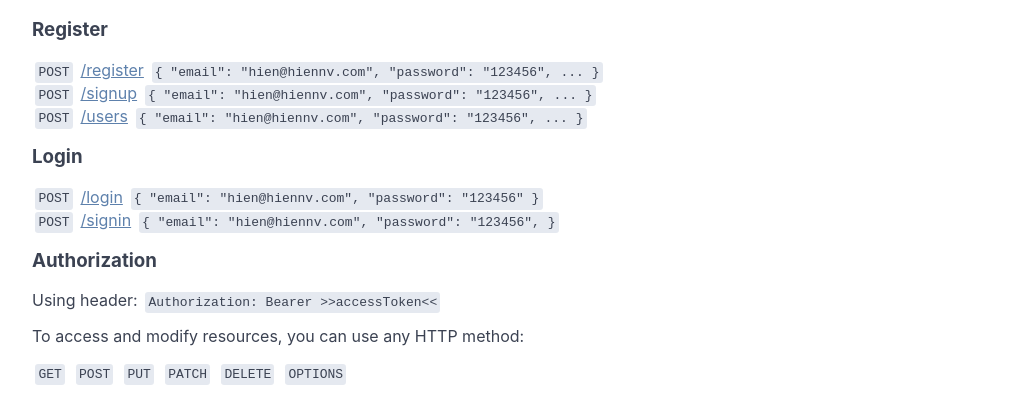
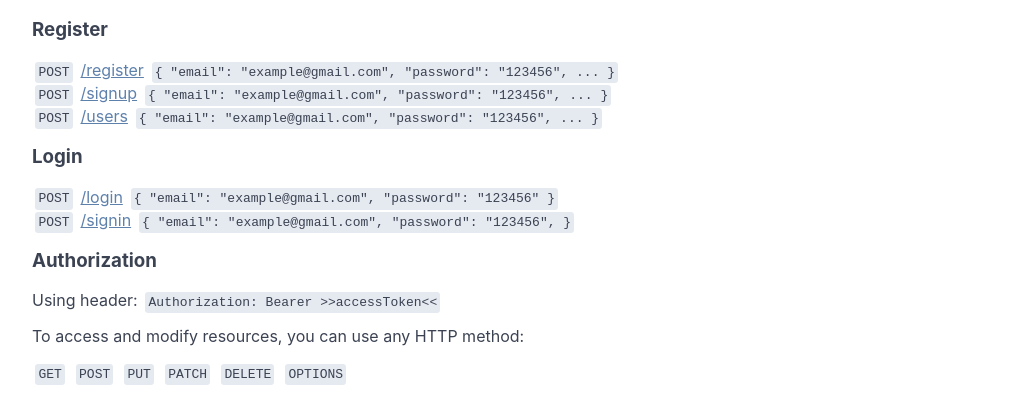
Before and after one commit to hiennguyen92/hiennv-fake-api, a website: page public/index.html in a window 1280 px wide. Shown: the part 386-800 px from the top of the page, without its empty margins (128-1151 px from the left). Drawn offline with Linux system fonts and the light colour scheme; no server answers.

Commit message:
add more data

```diff
--- a/public/index.html
+++ b/public/index.html
@@ -50,7 +50,7 @@
           <code>POST</code>
           <a href="register">/register</a>
           <code>{
-                "email": "hien@hiennv.com",
+                "email": "example@gmail.com",
                 "password": "123456",
                 ...
               }</code>
@@ -59,7 +59,7 @@
           <code>POST</code>
           <a href="signup">/signup</a>
           <code>{
-            "email": "hien@hiennv.com",
+            "email": "example@gmail.com",
             "password": "123456",
             ...
           }</code>
@@ -68,7 +68,7 @@
           <code>POST</code>
           <a href="users">/users</a>
           <code>{
-            "email": "hien@hiennv.com",
+            "email": "example@gmail.com",
             "password": "123456",
             ...
           }</code>
@@ -82,7 +82,7 @@
           <code>POST</code>
           <a href="login">/login</a>
           <code>{
-                "email": "hien@hiennv.com",
+                "email": "example@gmail.com",
                 "password": "123456"
               }</code>
         </li>
@@ -90,7 +90,7 @@
           <code>POST</code>
           <a href="signin">/signin</a>
           <code>{
-            "email": "hien@hiennv.com",
+            "email": "example@gmail.com",
             "password": "123456",
           }</code>
         </li>
--- a/server.js
+++ b/server.js
@@ -34,7 +34,8 @@ const rules = auth.rewriter({
     profiles: 400,
     posts: 644,
     comments: 644,
-    categories: 400
+    categories: 400,
+    public: 444
   })
 
   // Add custom routes before JSON Server router
```
Also changed, not shown: db.json (+11 -1 lines).
